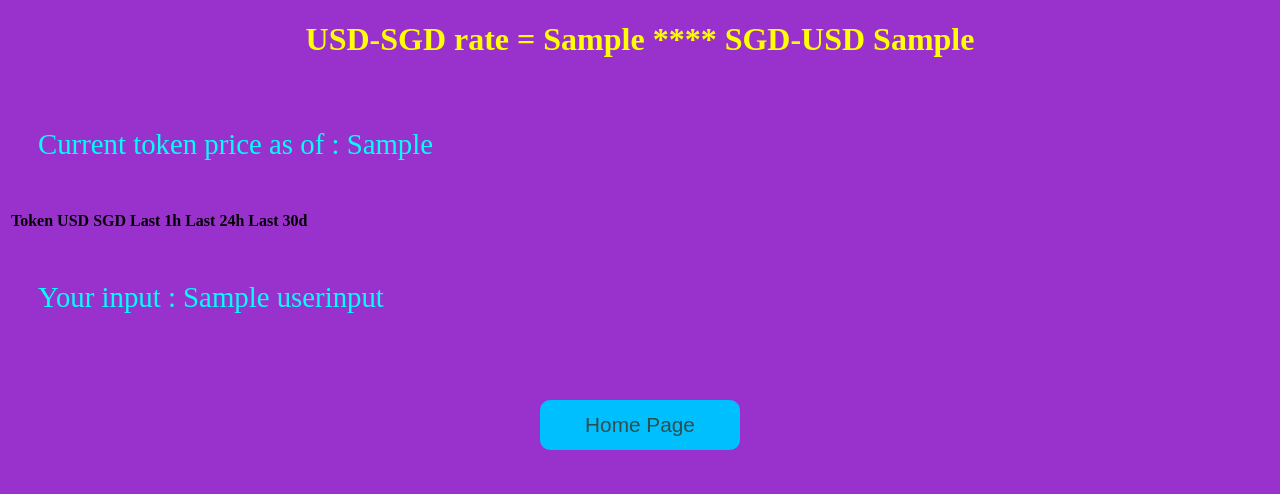
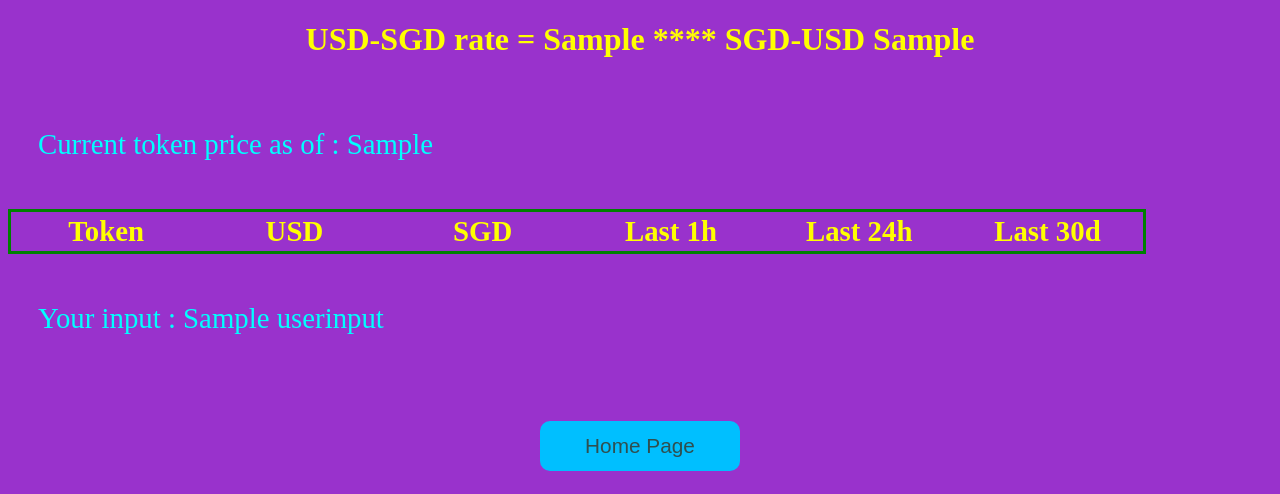
Before and after one commit to win1688/GetFavCryptoQuotes, a Flask app: template templates/dispQuotestable.html in a window 1280 px wide. Shown: the top 494 px of the page. Run offline with Flask 2, Linux system fonts and the light colour scheme; the template is opened without the code that fills it: most values are stand-ins (such as "Sample title", 1, 10 or a date in 2020); lists and menus that the app fills with data are empty.

Commit message:
Mod subpage2.css - fixed table small display

```diff
--- a/static/css/subpage2.css
+++ b/static/css/subpage2.css
@@ -35,6 +35,23 @@ input {
 	font-size: 1.3em;
 }
 
+table {
+  table-layout: fixed;
+  width: 90%;
+  color: yellow;
+  font-size: 1.8em;
+  border: 3px solid green;
+}
+
+td {
+  border: 5px solid blue;
+  overflow: hidden;
+  white-space: nowrap;
+  text-overflow: ellipsis;
+  color: floralwhite;
+}
+
+
 input:focus {
 	border:  solid 5px #00FFCE;
 }
```
